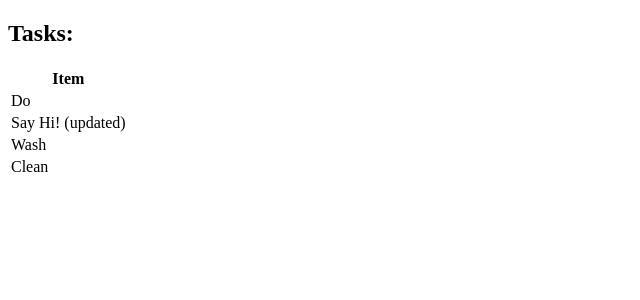
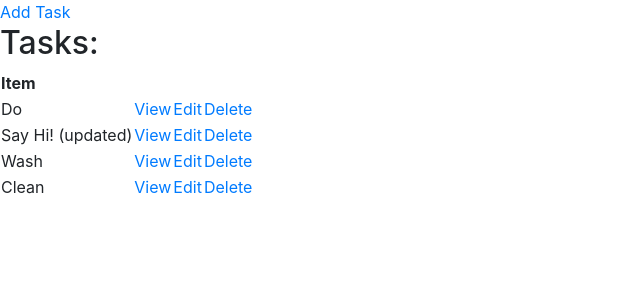
Before and after one commit to AlPilipenko/todo_list, a Django app: page / in a window 1280 px wide. Shown: the top 300 px of the page, without its empty margins (0-640 px from the left). Run offline with Django 3.2, Linux system fonts and the light colour scheme; data comes from the database, SQL or seed files in the repository; both versions use the stored data as it was after the commit; some libraries are stand-ins or nearby versions.

Commit message:
setting up

```diff
--- /dev/null
+++ b/base/templates/base/base.html
@@ -0,0 +1,27 @@
+{% load static %}
+
+<!DOCTYPE html>
+<html lang="en" dir="ltr">
+  <head>
+    <meta charset="utf-8">
+    <meta name="viewport" content="width=device-width, initial-scale=1, shrink-to-fit=no">
+    <!-- Bootstrap CSS -->
+    <link rel="stylesheet" href="https://stackpath.bootstrapcdn.com/bootstrap/4.3.1/css/bootstrap.min.css" integrity="sha384-ggOyR0iXCbMQv3Xipma34MD+dH/1fQ784/j6cY/iJTQUOhcWr7x9JvoRxT2MZw1T" crossorigin="anonymous">
+    <link rel="stylesheet" href="{% static 'base/main.css' %}">
+
+    <title></title>
+  </head>
+  <body>
+
+    <!-- Remember why we setting up urls! -->
+    <a href="{% url 'task-create' %}">Add Task</a>
+
+    <div class="content">
+      {% block content %}{% endblock %}
+    </div>
+
+    <script src="https://code.jquery.com/jquery-3.3.1.slim.min.js" integrity="sha384-q8i/X+965DzO0rT7abK41JStQIAqVgRVzpbzo5smXKp4YfRvH+8abtTE1Pi6jizo" crossorigin="anonymous"></script>
+    <script src="https://cdnjs.cloudflare.com/ajax/libs/popper.js/1.14.7/umd/popper.min.js" integrity="sha384-UO2eT0CpHqdSJQ6hJty5KVphtPhzWj9WO1clHTMGa3JDZwrnQq4sF86dIHNDz0W1" crossorigin="anonymous"></script>
+    <script src="https://stackpath.bootstrapcdn.com/bootstrap/4.3.1/js/bootstrap.min.js" integrity="sha384-JjSmVgyd0p3pXB1rRibZUAYoIIy6OrQ6VrjIEaFf/nJGzIxFDsf4x0xIM+B07jRM" crossorigin="anonymous"></script>
+  </body>
+</html>
--- a/base/templates/base/task_list.html
+++ b/base/templates/base/task_list.html
@@ -1,23 +1,26 @@
-<!DOCTYPE html>
-<html lang="en" dir="ltr">
-  <head>
-    <meta charset="utf-8">
-    <title></title>
-  </head>
-  <body>
+{% extends 'base/base.html' %}
+{% block content %}
+{% load static %}
+
     <h2>Tasks:</h2>
     <table>
       <tr>
         <th>Item</th>
+        <!-- An empty header so that table looks correct -->
+        <th></th>
+        <th></th>
+        <th></th>
       </tr>
       {% for task in tasks %}
       <tr>
         <td>{{ task.title }}</td>
+        <td><a href="{% url 'task' task.id %}">View</a></td>
+        <td><a href="{% url 'task-update' task.id %}">Edit</a></td>
+        <td><a href="{% url 'task-delete' task.id %}">Delete</a></td>
       </tr>
       {% empty %}
           <h3>No items in list</h3>
       {% endfor %}
     </table>
 
-  </body>
-</html>
+{% endblock %}
--- a/base/urls.py
+++ b/base/urls.py
@@ -1,7 +1,7 @@
 # how we create url patterns here
 from django.urls import path  # importing path function
 from . import views  # when we add new views they will be added here
-from .views import TaskList
+from .views import TaskList, TaskDetail, TaskCreate, TaskUpdate, TaskDelete
 
 
 """
@@ -11,6 +11,17 @@ as_view method
 """
 
 urlpatterns = [
-    path('/test', views.test, name='test'),
+    path('test/', views.test, name='test'),  # dynamic way to access URLs
     path('', TaskList.as_view(), name='tasks'),
+
+    # "this view by default looks for PRIMARY_KEY value (pk-value)"
+    path('task/<int:pk>/', TaskDetail.as_view(), name='task'),
+
+    #
+    path('task-create/', TaskCreate.as_view(), name='task-create'),
+
+    # Here we also need PRIMARY_KEY so that Django knows what task we updating
+    path('task-update/<int:pk>/', TaskUpdate.as_view(), name='task-update'),
+    path('task-delete/<int:pk>/', TaskDelete.as_view(), name='task-delete'),
+
 ]
--- a/base/views.py
+++ b/base/views.py
@@ -1,9 +1,15 @@
 from django.shortcuts import render
 from django.http import HttpResponse
+
+"importing different views:"
 from django.views.generic.list import ListView
 from django.views.generic.detail import DetailView
+from django.views.generic.edit import CreateView, UpdateView, DeleteView
+
+"To redirect user to a certain part af our app"
+from django.urls import reverse_lazy
+
 from .models import Task
-
 
 def test(request):
     return HttpResponse("Hello World")
@@ -23,12 +29,80 @@ class TaskList(ListView):
     By default Django calls the query - object_list
     But we can change it:
     """
-
     context_object_name = 'tasks'
 
 
-class Fr(DetailView):
+class TaskDetail(DetailView):
     """
     Returns information about simple items.
     So when we click on the task we want more information about this item.
     """
+    model = Task
+    context_object_name = 'task'
+
+    """
+    By default this view is looking for a model name + prefix _detail, which
+    is task_detail.html
+    To costumize template name for django to look for
+    """
+    template_name = 'base/task.html'
+
+
+class TaskCreate(CreateView):
+    """
+    It has more complex logic than previous view, because we are sending post
+    requests and we have to create an item.
+    """
+    model = Task
+    "Not changing template name here because it will mess up TaskUpdate"
+    # template_name = 'base/task-create.html'
+
+    """
+    By default the CreateView already giving us a model (Task) Form to work with.
+    Model form - a class representation of a form based on a model. That means
+    it going to take "Task" model and its going to create all the fields by
+    default for us. So we only need to specify the fields that we want.
+    """
+
+    # field = ['title', 'desctiption']
+    fields = '__all__'  # to list out all of the items of the field
+
+    """
+    After form is submitted we want to redirect user to a different page.
+    So we need to set up success_url:
+    """
+    success_url = reverse_lazy('tasks')
+
+
+class TaskUpdate(UpdateView):
+    """
+    UpdateView takes an item, prefills the form and one submited modifies data.
+    """
+    model = Task
+
+    """
+    By default this view is also looking for a model name + prefix _form,
+    since we already have this template - task_form.html we don't need to
+    create another one.
+    """
+    # template_name = 'base/task-update.html'
+
+    fields = '__all__'
+    success_url = reverse_lazy('tasks')
+
+
+class TaskDelete(DeleteView):
+    """
+    It does two thigs: 1)Renders a page that says "are you sure"?
+                       2)And if wish to process it will send a post request and
+                         it will delete the item.
+    """
+
+    model = Task
+
+    "By default context_object_name is 'object', so we'll change it to task"
+    context_object_name = 'task'
+
+    "By default DeleteView is looking for a model(Task) + _confirm_delete.html"
+
+    success_url = reverse_lazy('tasks')
```
Also changed, not shown: base/templates/base/task.html (added, +7 -0 lines), base/templates/base/task_confirm_delete.html (added, +15 -0 lines), base/templates/base/task_form.html (added, +14 -0 lines), base/static/base/main.css (added), db.sqlite3.
